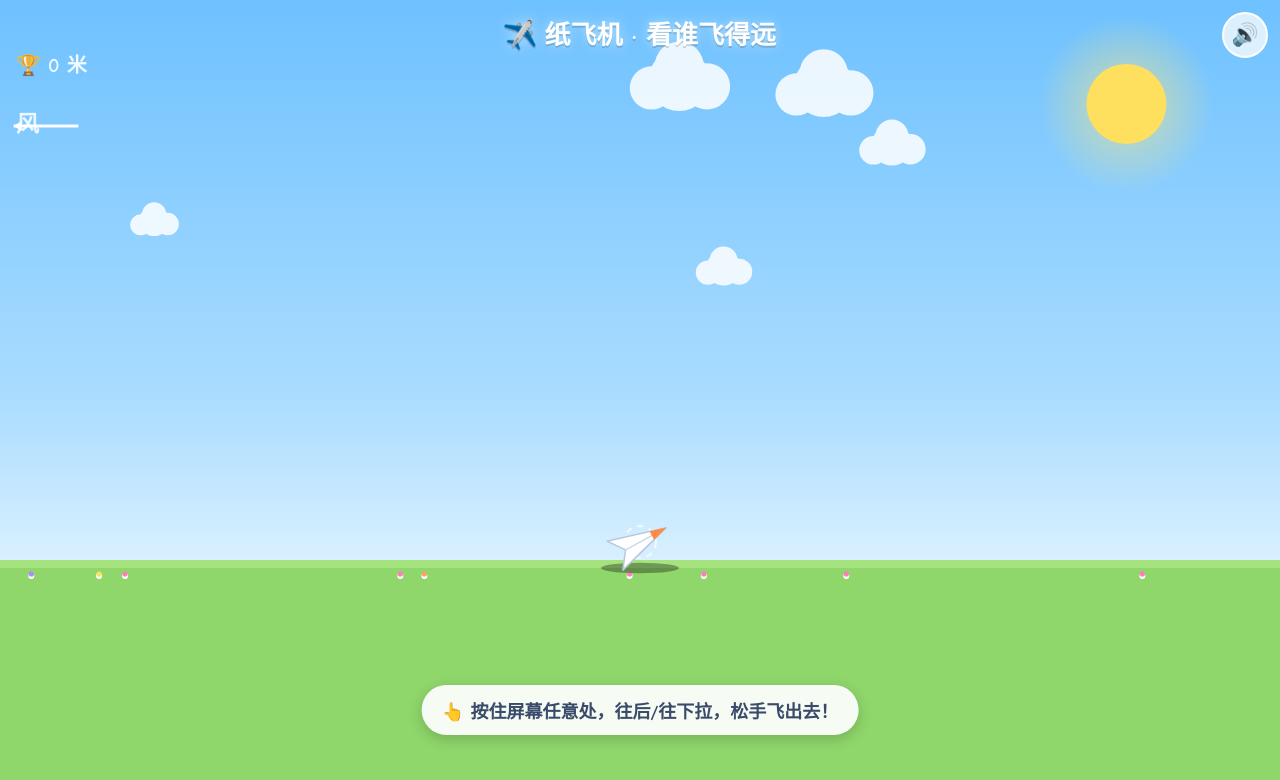
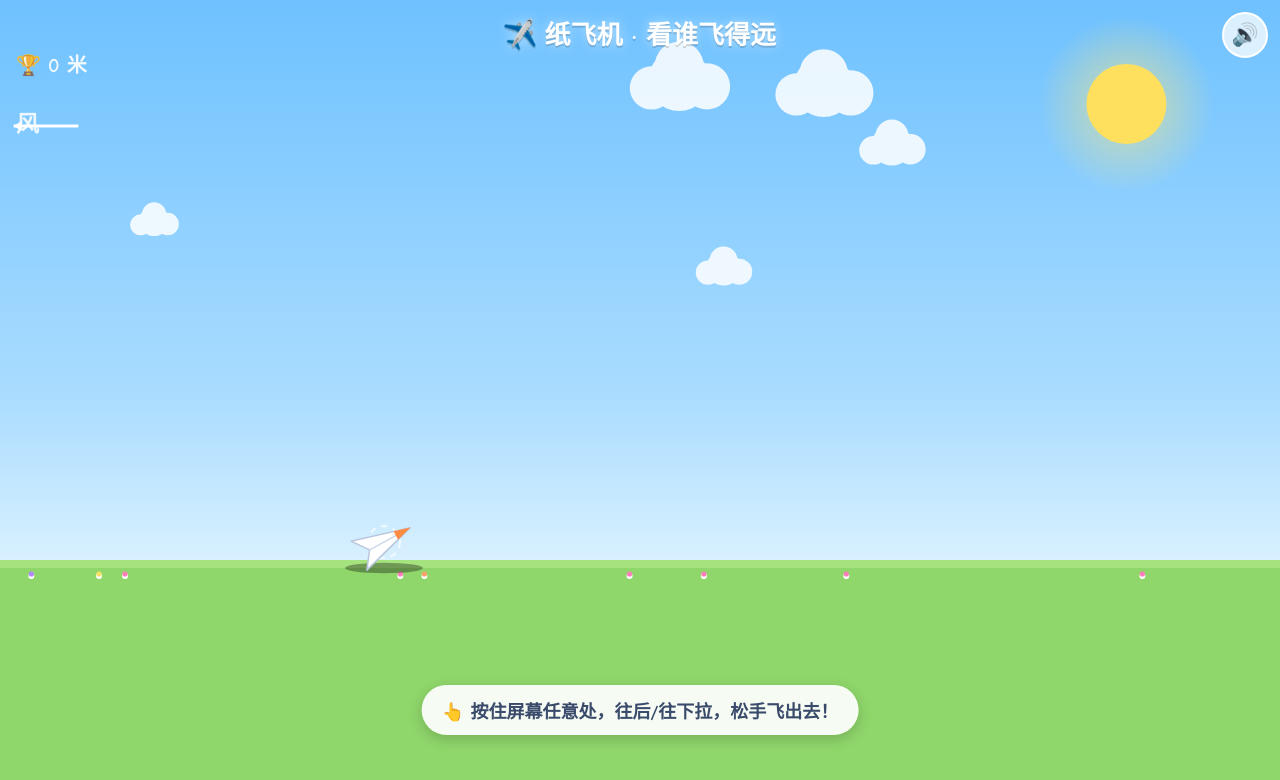
Before and after one commit to Rafeallcccc/benbenxiaoyouxi, a plain HTML site: page index.html in a window 1280 px wide. Drawn offline with Linux system fonts and the light colour scheme; animation ran at ten frames a second.

Commit message:
Add files via upload

```diff
--- a/index.html
+++ b/index.html
@@ -171,7 +171,7 @@
     maxSpeed = 980 * S;
     maxDrag = 170 * S;
     groundY = H * 0.70;
-    anchorX = W * 0.5;
+    anchorX = W * 0.30;
     anchorY = groundY - 18;
 
     resetPlane();
```
